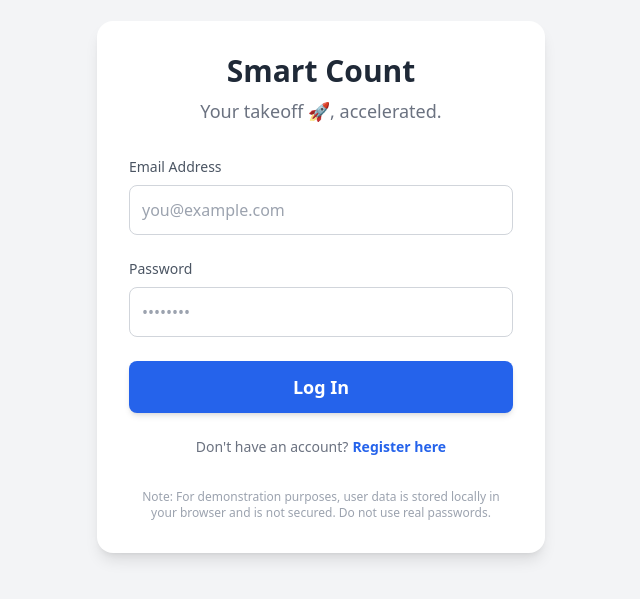
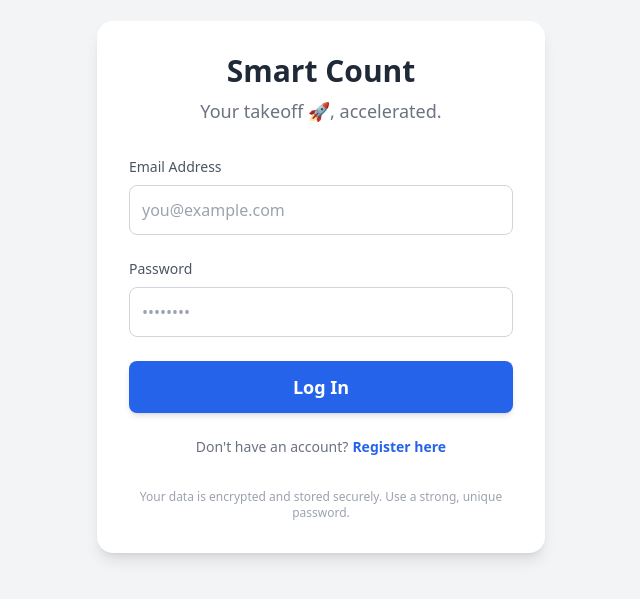
Before and after one commit to PrismSystems/SmartCount-EC2, a React (Vite) app: page / in a window 1280 px wide. Shown: the part 113-712 px from the top of the page, without its empty margins (319-959 px from the left). Built offline with nearby package versions, Linux system fonts and the light colour scheme.

Commit message:
Change Auth Screen Notice & Version No.

```diff
--- a/components/AuthScreen.tsx
+++ b/components/AuthScreen.tsx
@@ -114,7 +114,7 @@ export const AuthScreen: React.FC<AuthScreenProps> = ({ onLoginSuccess }) => {
                     </button>
                 </p>
                 <p className="text-xs text-gray-400 mt-8 text-center">
-                    Note: For demonstration purposes, user data is stored locally in your browser and is not secured. Do not use real passwords.
+                    Your data is encrypted and stored securely. Use a strong, unique password.
                 </p>
             </div>
         </div>
--- a/constants.ts
+++ b/constants.ts
@@ -1,4 +1,4 @@
 export const LINEAR_DISCIPLINE_NAME = "Linear";
-export const Version_Number = "1.0.1";
+export const Version_Number = "1.2.0";
 export const App_Tag_Line = "Your takeoff 🚀, accelerated."
 export const App_Name = "Smart Count";
```
